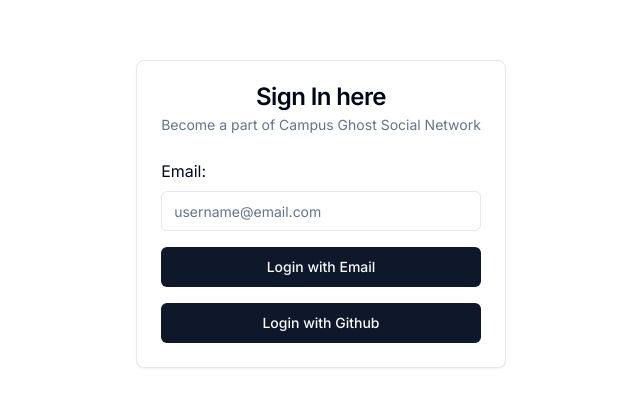
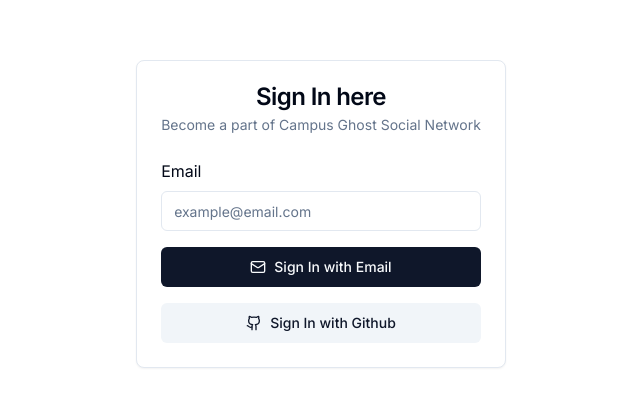
Before and after one commit to 100XEnginners/CampusGhost, a Next.js app: page /auth in a window 1280 px wide. Shown: the part 186-592 px from the top of the page, without its empty margins (319-959 px from the left). Built offline with nearby package versions, Linux system fonts and the light colour scheme; no server answers.

Commit message:
Signin with email causing errors

```diff
--- a/app/auth/page.tsx
+++ b/app/auth/page.tsx
@@ -5,6 +5,7 @@
 import { getServerSession } from "next-auth";
 import { authOptions } from "../utils/auth";
 import { redirect } from "next/navigation";
+import SigninForm from "../components/SigninForm";
 
 export default async function AuthRoute() {
   const session = await getServerSession(authOptions);
@@ -18,15 +19,9 @@
           <CardTitle className="text-center">Sign In here</CardTitle>
           <CardDescription className="text-center">Become a part of Campus Ghost Social Network</CardDescription>
         </CardHeader>
-        <CardContent>
-          <div className="flex flex-col">
-            <div className="flex flex-col gap-y-2">
-              <label htmlFor="email-id">Email:</label>
-              <Input type="email" id="email-id" placeholder="username@email.com" />
-            </div>
-            <Button className="mt-4">Login with Email</Button>
-            <SigninWithGithub />
-          </div>
+        <CardContent className="flex flex-col">
+          <SigninForm />
+          <SigninWithGithub />
         </CardContent>
       </Card>
     </div>
--- /dev/null
+++ b/app/components/LogoutButton.tsx
@@ -0,0 +1,10 @@
+"use client"
+
+import { Button } from "@/components/ui/button"
+import { signOut } from "next-auth/react"
+
+export default function LogoutButton() {
+  return (
+    <Button onClick={() => signOut({ callbackUrl: `${window.location.origin}/auth` })}>Log Out</Button>
+  )
+}
--- /dev/null
+++ b/app/components/SigninForm.tsx
@@ -0,0 +1,23 @@
+"use client"
+
+import { Button } from "@/components/ui/button";
+import { Input } from "@/components/ui/input";
+import { Mail } from "lucide-react";
+import { signIn } from "next-auth/react";
+import { useState } from "react";
+
+export default function SigninForm() {
+  const [email, setEmail] = useState<null | string>(null)
+  async function signInWithEmail() {
+    const signInResult = await signIn("email", { email: email, callbackUrl: `${window.location.origin}` })
+  }
+  return (
+    <form action={signInWithEmail} className="flex flex-col gap-4">
+      <div className="flex flex-col gap-2">
+        <label htmlFor="email">Email</label>
+        <Input onChange={event => setEmail(event.target.value)} type="email" placeholder="example@email.com" />
+      </div>
+      <Button type="submit"><Mail className="mr-2 w-4 h-4" /> Sign In with Email</Button>
+    </form>
+  )
+}
--- a/app/components/SigninWithGithub.tsx
+++ b/app/components/SigninWithGithub.tsx
@@ -1,12 +1,14 @@
 "use client"
 
 import { Button } from "@/components/ui/button"
+import { Github } from "lucide-react"
 import { signIn } from "next-auth/react"
 
 export default function SigninWithGithub() {
   return (
-    <Button onClick={() => signIn("github", { callbackUrl: `${window.location.origin}` })} className="mt-4">
-      Login with Github
+    <Button variant={"secondary"} onClick={() => signIn("github", { callbackUrl: `${window.location.origin}` })} className="mt-4">
+      <Github className="mr-2 h-4 w-4" />
+      Sign In with Github
     </Button>
   )
 }
--- a/app/page.tsx
+++ b/app/page.tsx
@@ -1,5 +1,8 @@
 import { getServerSession } from "next-auth"
 import { authOptions } from "./utils/auth"
+import LogoutButton from "./components/LogoutButton";
+import { Button } from "@/components/ui/button";
+import Link from "next/link";
 
 export default async function Home() {
   const session = await getServerSession(authOptions);
@@ -9,9 +12,17 @@
       <h2 className="text-xl text-center mt-2 font-medium">We need to update the UI of this page.</h2>
       {
         session ? (
-          <h1>You are authenticated</h1>
+          <div>
+            <h1>You are authenticated</h1>
+            <LogoutButton />
+          </div>
         ) : (
-          <h1>Signin here</h1>
+          <div className="">
+            <h1>Signin here</h1>
+            <Button asChild>
+              <Link href={"/auth"}>Login</Link>
+            </Button>
+          </div>
         )
       }
     </main>
```
